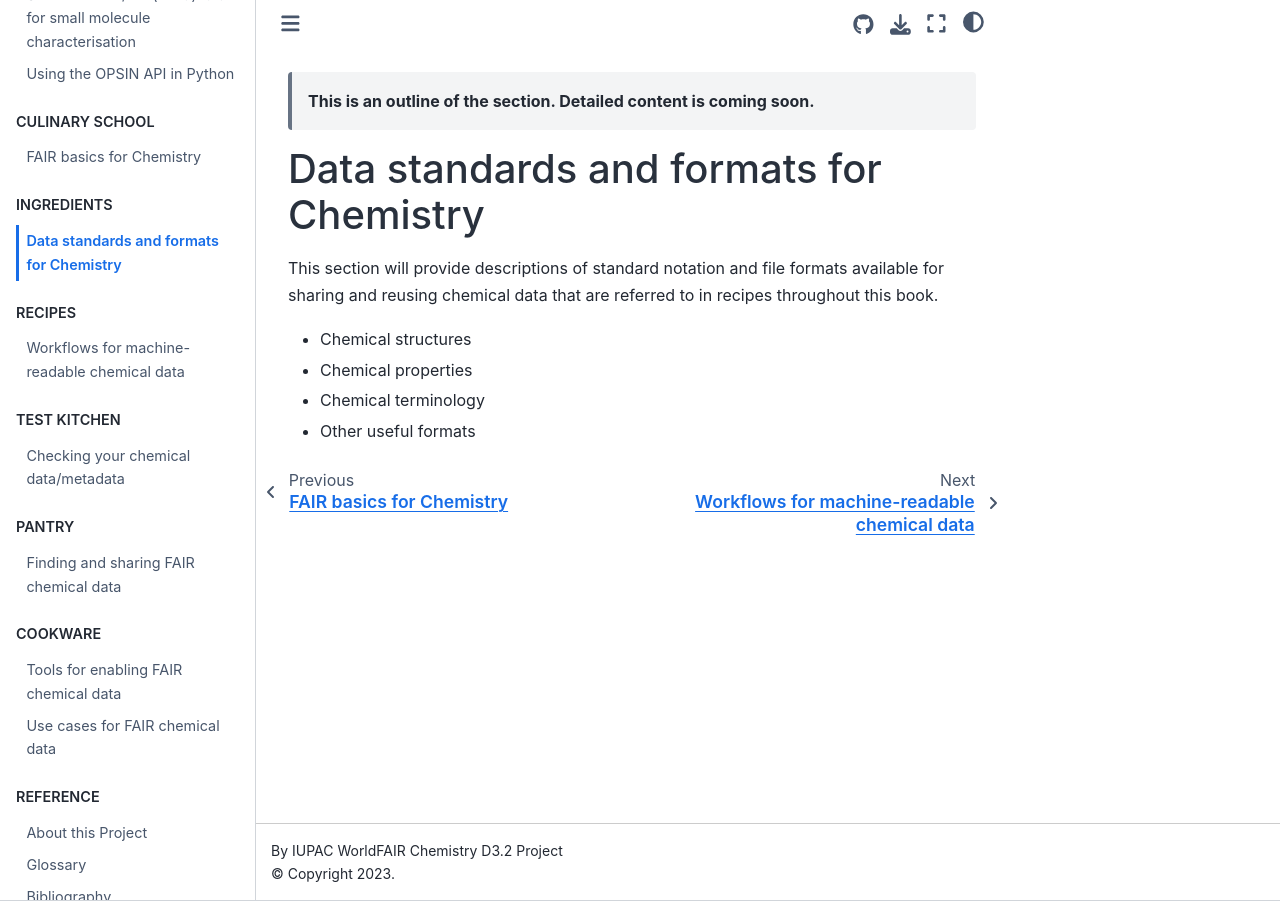
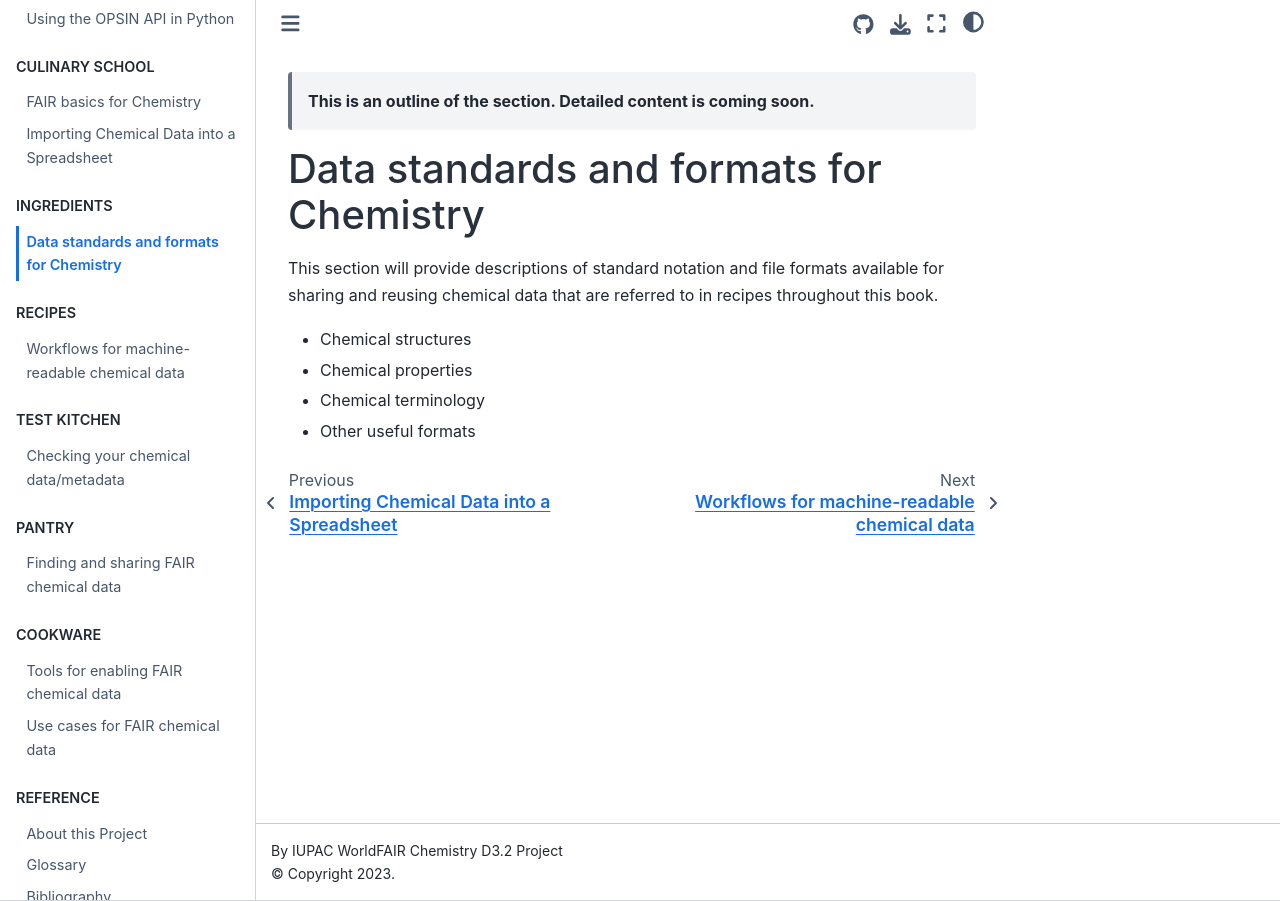
Before and after one commit to IUPAC/WFChemCookbook, a Jupyter Book: the page built from book/ingredients.md, in a window 1280 px wide. Built offline with Jupyter Book 1.0.4 settings and Sphinx 7.4.7 and the Sphinx Book theme 1.1.4, drawn with Linux system fonts in a browser that asks for light colours; some of the changed lines change nothing that is shown.

Commit message:
addition of culinary school tutorial on importing text data in Microsoft Excel

````diff
--- a/book/_toc.yml
+++ b/book/_toc.yml
@@ -21,6 +21,7 @@
  - caption: CULINARY SCHOOL
    chapters:
      - file: school
+     - file: school/cs_spreadsheet_data_import
  - caption: INGREDIENTS
    chapters:
      - file: ingredients
--- /dev/null
+++ b/book/school/cs_spreadsheet_data_import.md
@@ -0,0 +1,170 @@
+# Importing Chemical Data into a Spreadsheet
+
+```{dropdown} Culinary School Topic
+- Author: [Stuart Chalk](https://orcid.org/0000-0001-6513-9140)
+- Reviewer:
+- Topics: Data Importing, Spreadsheets, Chemical Data
+- Format: Markdown file
+- Skills: You should be familiar with
+    - [Computer files and extensions](https://www.howtogeek.com/356448/what-is-a-file-extension/)
+    - [Data Types](https://en.wikipedia.org/wiki/Data_type)
+    - [Character Encoding](https://en.wikipedia.org/wiki/Character_encoding)
+- Learning outcomes:  After completing this example you should understand:
+    - How to import data into Microsoft Excel and Google Sheets
+    - Understand the difference between .csv, .tsv and .txt files
+    - Identify why data may be corrupted upon import a file
+- Citation: 'Importing Chemical Data into Spreadsheet', The IUPAC FAIR Chemistry Cookbook,
+  https://iupac.github.io/WFChemCookbook/school/cs_spreadsheet_data_import.html
+- Reuse: This notebook is made available under a [CC-BY-4.0](https://creativecommons.org/licenses/by/4.0/) license.
+```
+
+## Summary
+This tutorial focuses on importing data into spreadsheets.  This is a very common activity for chemists that results from
+downloading data from analytical instruments (e.g., as [JCAMP files](https://iupac.org/what-we-do/digital-standards/jcamp-dx/) - .jdx),
+from databases (e.g., MySQL), or from data websites (e.g., [PubChem](https://pubchem.ncbi.nlm.nih.gov)).  It also contextualizes
+the general topic of delimited text [files](https://en.wikipedia.org/wiki/Delimiter-separated_values) and gives examples
+of issues that can arises with data import into MS Excel and Google Sheets.
+
+## 1 What data are you working with?
+In research or in class (organic lab for instance) you may find yourself needing to a save a spectrum to a text file
+so that you can create a plot for a report.  Text files are extremely common for transferring data between computers,
+can be written in different ways, and come with different extensions.  The reason text files are so popular is that
+they are simple (it's just a file with text in it right?) and generally the best for
+[digital preservation](https://library.duke.edu/using/policies/recommended-file-formats-digital-preservation) (meaning
+files that can be kept a long time and still be read by software).
+
+However, there are situations where importing isn't easy, or worse where imported data gets corrupted. So, it is important
+to know what data you are working with, and how best to important it accurately. First, you need to check the extension
+(.xxx) that you are working with. While many files are text files they can have extension which dictates what type of
+format the file is, and/or which type of software can open it.  Some common text file formats are:
+- '.txt' : this is your basic text file which can be read by a general text editor such as; 'textedit' (MacOS),
+  'Notepad' (Windows), 'textmate' ([MacOS](https://macromates.com/)), 'Sublime Text'
+  ([MacOS/Windows/Linux](https://www.sublimetext.com/))
+- '.csv' : a text file that is specifically written to store data as 'comma separated variables'.  This means that data
+  is organized like a table.  Each row of the table is a line in the text file ends in a
+  [newline character](https://en.wikipedia.org/wiki/Newline), which varies between different computer systems.  Then columns
+  on the line are separated by a comma, with text in a column being surrounded by double quotes if there is a comma in
+  the text.  On Windows a .csv file will automatically launch in MS Excel if present and into Apple Numbers if present
+  and then MS Excel for Mac.  You can also read these files in the text editors above, but you have to pick the text editor,
+  rather than just double-clicking the file, to use the text editor.
+- '.tsv' : the same as '.csv' except the delimiter is a 'tab' character rather than a comma.
+- '.json': a text file in the [JavaScript Object Notation (JSON)](https://en.wikipedia.org/wiki/JSON) format used to
+  store and identify data and metadata in a lightweight format that is commonly used to communicate between web browsers
+  and servers in the background so content on the page can be updated without refreshing the page.  More recently, JSON
+  has become the de facto standard for serving data from websites [Application Programming Interface (API)](https://en.wikipedia.org/wiki/API)
+  because it can be read by many programming languages and operating systems and can be made small without compression
+  using the stringify feature, where extra space and newline characters can be removed.
+- .xml : a text file in the [Extensible Markup Language (XML)](https://en.wikipedia.org/wiki/XML) format.  XML is a
+  commonly used standard for encoding data in a tree structure using 'tags' like those used in HTML (see XHTML). XML
+  has a large community of users, tools, and features like XPath [XML Path Language](https://en.wikipedia.org/wiki/XPath),
+  [XQuery (XML Query)](https://en.wikipedia.org/wiki/XQuery),
+  [XSLT (Extensible Stylesheet Language Transformations)](https://en.wikipedia.org/wiki/XSLT). Most important though is
+  ability of XML documents to be validated against an [XML Schema](https://en.wikipedia.org/wiki/XML_schema), a set of
+  XML based rules that dictate what can be stored in an XML file that is an instance of a specific XML schema.
+- '.jdx' : a JCAMP-DX text file that stores instrument data according to a specific format (see...). This is one of many
+  chemical data file formats, many of which are discussed [here](https://en.wikipedia.org/wiki/Chemical_file_format).
+
+Files with the extension .csv  or .tsv are examples of 'delimited' text files.  Delimiting simply means separating data
+into chunks (e.g., columns in a table) in a text string or line of text in a file, using a specific character.  For a
+.csv file the character is a comma (hence comma separated variable) and a .tsv file the character is a tab (hence tab
+separated variable).  Any character can be a delimiter, however in practice the comma and tab are the most common, and
+many pieces of software, and scripting languages know how to read them.
+
+## 2 Importing into Microsoft Excel
+When dealing with chemical data it is important to make sure you don't corrupt the data as you process it.  This is
+easier to do than you might think, and very difficult to find after the fact.  Here are some important pointers about
+working with data in Microsoft Excel.
+
+### 2.1 File encoding format
+First, only text based files can be imported into a spreadsheet, so make sure that the file is not a binary file. Next,
+it is good to check in a text editor what the file encoding is.  In Figure 1 below, Excel can handle many different
+encoding formats, but in order to import them correctly you should use the .txt file extension as Excel will automatically
+import .csv, .tsv and other files and not let you choose what the encoding is.  Depending on your computers' operating
+system there may be some selections that won't work on your computer.
+
+```{figure} ../images/spreadsheet_fig1.jpg
+---
+alt: Excel import dialog and file origin options
+width: 100%
+align: center
+---
+The Excel import dialog the options for 'File origin'
+```
+
+Using the open file dialog is important if your text file contains unicode (e.g., UTF-8).  If you double click on a .csv,
+.tsv, or other file with an extension that Excel automatically recognizes, the file will be opened without giving you
+the option to choose UTF-8 as the encoding format.  This results in 'weird characters' (technical term ;) ) showing up in your
+imported file (see Figure 2a).  However, if you change the extension of such a file to '.txt' and then open it from within
+Excel you will be able to use the dialog in Figure 1a to choose the correct encoding and make sure that the text shows
+correctly in Excel (see Figure 2b).
+
+```{figure} ../images/spreadsheet_fig2.jpg
+---
+alt: importing a unicode (UTF-8) '.csv' file
+width: 100%
+align: center
+---
+Importing a unicode (UTF-8) '.csv' file into Excel directly and using the Excel file open dialog
+```
+
+### 2.2 End of line characters
+Although less of an issue these days, you may want to check the end-of-line encoding (Figure 3) that is used in the file.
+This can result in extra blank lines begin added by Excel to the imported file when the file has both a 'carriage return'
+CR character, and a 'line-feed' LF character is at the end of line.
+
+```{figure} ../images/spreadsheet_fig3.jpg
+---
+alt: end-of-line character options for a text file
+width: 80%
+align: center
+---
+Different end-of-line character options for a text file
+```
+
+### 2.3 Data types in Excel
+During the import of a text file, via the open dialog, you are presented with other choices as you work through importing
+the file.  On the last dialog you get to choose the format of each column of data in the file.  Figure 4a shows the
+choices available, and you can click on the header of each column (or multiple columns) to assign a data type.  For
+chemical data this is particularly important when importing CAS Registry Numbers (CASRN's), as some CASRN's can be
+misinterpreted as dates if the column data type is left as 'General'.  In this situation, change the data format to
+'Text' and the CASRN's will all be imported correctly (see Figure 5a).  You can also force this in the .csv file by
+addin quotes around the CASRN and adding a '='before the first quote (Figure 5b).
+
+```{Note}
+If you want to find out how prevalent CASRN's being misinterpreted as dates, use this
+[link](https://query.wikidata.org/#%23All%20CAS%20registry%20numbers%20in%20Wikidata%0ASELECT%20DISTINCT%20%3Fcompound%20%3FcompoundLabel%20%3Fcas%0AWHERE%0A%7B%0A%20%20%3Fcompound%20wdt%3AP231%20%3Fcas%20.%0A%20%20SERVICE%20wikibase%3Alabel%20%7B%20bd%3AserviceParam%20wikibase%3Alanguage%20%22en%22.%20%7D%0A%7D%0ALIMIT%201000)
+to run a SPARQL query (search) on Wikidata, that retrieves the first 1000 compounds with a CASRN.  Click the 'Run'
+button on the left of the page then export the data as .csv from the 'Download' menu on the right.  Open the file
+in Excel and see how many of the 1000 compounds have CASRN's formatted as dates.
+```
+
+Figure 4b shows the dialog when you are importing a file in Excel and in Step 3 you click on the Advanced button.
+If you receive data from collaborators in other countries, you may need to change the way Excel identifies numeric
+values, as there are differences between countries on the use of the full stop/period '.' and the comma as
+[formatting characters](https://en.wikipedia.org/wiki/Decimal_separator).
+As an example, the value one thousand, two hundred and thirty-four point fifty-six is represented:
+- In English-speaking countries and Asia as: 1,234.56
+- In Latin America and continental Europe as: 1.234,56
+
+```{figure} ../images/spreadsheet_fig4.jpg
+---
+alt: data types for columns in Excel (left) and options for interpretting numeric values (right)
+width: 100%
+align: center
+---
+Data types for columns in Excel and advanced options for interpretting numeric values
+```
+
+```{figure} ../images/spreadsheet_fig5.jpg
+---
+alt: reformatting that occurs when importing CAS Registry Numbers into Excel
+width: 100%
+align: center
+---
+Reformatting that occurs when importing CAS Registry Numbers into Excel
+```
+
+## 3 Importing into Google Sheets
+In general Google Sheets is less susceptible to these issues, however if you are doing research at any level make sure
+to check with your advisor about putting research data in Google sheets, as many advisors are reluctant to store
+research data in a cloud based service (also, Dropbox, OneDrive, Box, etc.) for fear of others getting access.
````
Also changed, not shown: book/images/spreadsheet_fig1.jpg (added), book/images/spreadsheet_fig2.jpg (added), book/images/spreadsheet_fig3.jpg (added), book/images/spreadsheet_fig4.jpg (added), book/images/spreadsheet_fig5.jpg (added).
